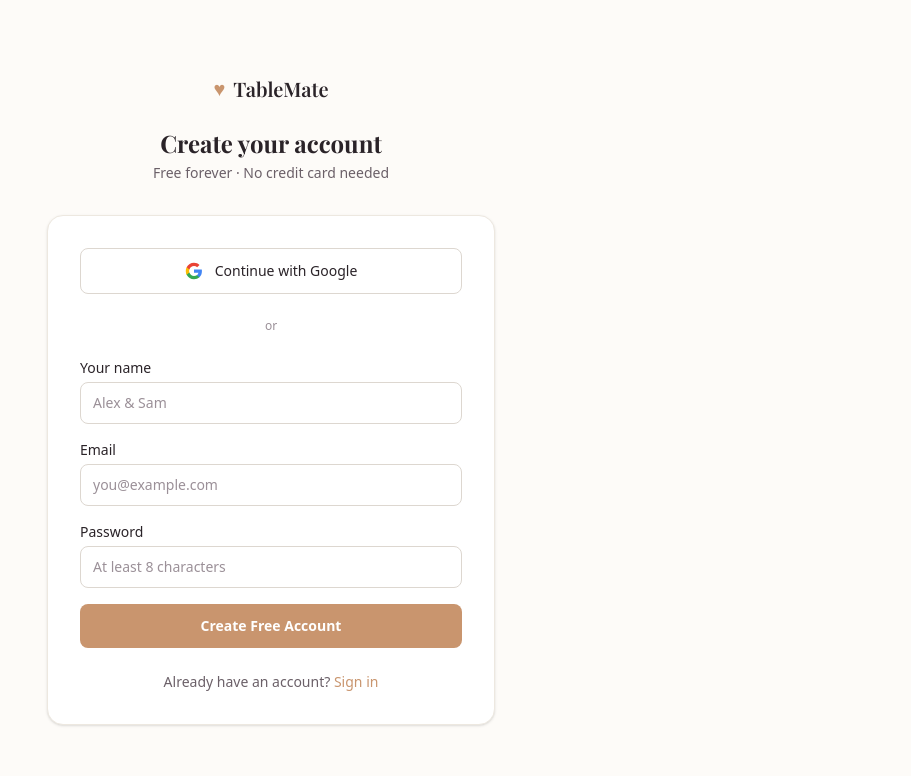
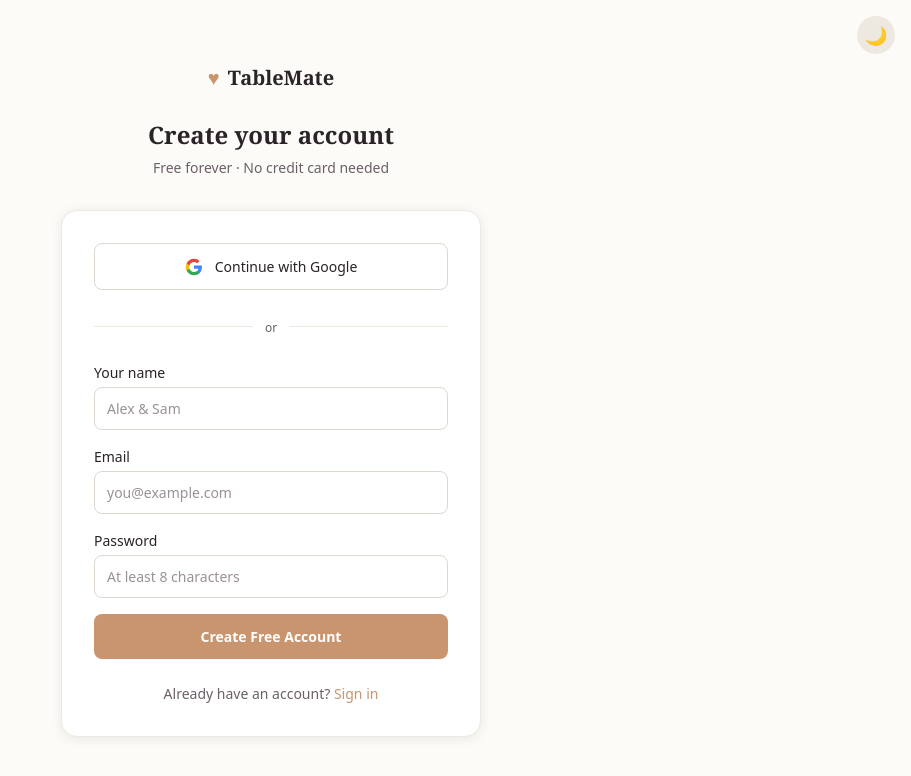
Before and after one commit to Sheggyb/tablemate, a Next.js app: page /signup in a window 1280 px wide. Shown: the top 776 px of the page, without its empty margins (369-1280 px from the left). Built offline with nearby package versions, Linux system fonts and the light colour scheme; a web font is replaced by a local one.

Commit message:
fix: dark mode on login and signup pages

```diff
--- a/src/app/login/page.tsx
+++ b/src/app/login/page.tsx
@@ -1,6 +1,6 @@
 "use client";
 
-import { useState, Suspense } from "react";
+import { useState, useEffect, Suspense } from "react";
 import Link from "next/link";
 import { createClient } from "@/lib/supabase/client";
 import { useRouter, useSearchParams } from "next/navigation";
@@ -10,9 +10,21 @@ function LoginForm() {
   const [password, setPassword] = useState("");
   const [error, setError] = useState("");
   const [loading, setLoading] = useState(false);
+  const [dark, setDark] = useState(false);
   const router = useRouter();
   const searchParams = useSearchParams();
   const redirectTo = searchParams.get("redirectTo") || "/app";
+
+  useEffect(() => {
+    const saved = localStorage.getItem("tm-dark");
+    if (saved === "true") setDark(true);
+  }, []);
+
+  const toggleDark = () => {
+    const next = !dark;
+    setDark(next);
+    localStorage.setItem("tm-dark", String(next));
+  };
 
   const handleLogin = async (e: React.FormEvent) => {
     e.preventDefault();
@@ -36,70 +48,64 @@ function LoginForm() {
     });
   };
 
+  const bg = dark ? "#1A1718" : "#FDFBF8";
+  const card = dark ? "#2A2328" : "#FFFFFF";
+  const border = dark ? "#3D3538" : "#EDE8E0";
+  const textPrimary = dark ? "#F5F0EB" : "#2A2328";
+  const textSecondary = dark ? "#A89FA6" : "#6B6068";
+  const inputBg = dark ? "#1A1718" : "#FFFFFF";
+  const inputBorder = dark ? "#4D4548" : "#DDD7D0";
+  const dividerColor = dark ? "#3D3538" : "#EDE8E0";
+
   return (
-    <div className="min-h-screen bg-[#FDFBF8] flex items-center justify-center px-4">
-      <div className="w-full max-w-md">
-        <div className="text-center mb-8">
-          <Link href="/" className="inline-flex items-center gap-2 mb-6">
-            <span className="text-[#C9956E] text-xl">♥</span>
-            <span className="font-playfair text-xl font-semibold text-[#2A2328]">TableMate</span>
+    <div style={{ minHeight: "100vh", background: bg, display: "flex", alignItems: "center", justifyContent: "center", padding: "0 1rem", transition: "background 0.2s" }}>
+      {/* Dark mode toggle */}
+      <button onClick={toggleDark} style={{ position: "fixed", top: "1rem", right: "1rem", background: dark ? "#3D3538" : "#EDE8E0", border: "none", borderRadius: "50%", width: 38, height: 38, cursor: "pointer", fontSize: 18, display: "flex", alignItems: "center", justifyContent: "center" }}>
+        {dark ? "☀️" : "🌙"}
+      </button>
+
+      <div style={{ width: "100%", maxWidth: 420 }}>
+        <div style={{ textAlign: "center", marginBottom: 32 }}>
+          <Link href="/" style={{ display: "inline-flex", alignItems: "center", gap: 8, marginBottom: 24, textDecoration: "none" }}>
+            <span style={{ color: "#C9956E", fontSize: 20 }}>♥</span>
+            <span style={{ fontFamily: "Georgia, serif", fontSize: 20, fontWeight: 600, color: textPrimary }}>TableMate</span>
           </Link>
-          <h1 className="font-playfair text-2xl font-bold text-[#2A2328]">Welcome back</h1>
-          <p className="text-[#6B6068] text-sm mt-1">Sign in to continue planning</p>
+          <h1 style={{ fontFamily: "Georgia, serif", fontSize: 24, fontWeight: 700, color: textPrimary, margin: 0 }}>Welcome back</h1>
+          <p style={{ color: textSecondary, fontSize: 14, marginTop: 4 }}>Sign in to continue planning</p>
         </div>
 
-        <div className="bg-white rounded-2xl border border-[#EDE8E0] shadow-sm p-8">
-          <button
-            onClick={handleGoogle}
-            className="w-full flex items-center justify-center gap-3 py-3 border border-[#DDD7D0] rounded-lg text-sm font-medium text-[#2A2328] hover:bg-[#FDFBF8] transition-colors mb-6"
-          >
+        <div style={{ background: card, borderRadius: 16, border: `1px solid ${border}`, padding: 32, boxShadow: "0 2px 12px rgba(0,0,0,0.08)" }}>
+          <button onClick={handleGoogle} style={{ width: "100%", display: "flex", alignItems: "center", justifyContent: "center", gap: 12, padding: "12px 0", border: `1px solid ${inputBorder}`, borderRadius: 8, fontSize: 14, fontWeight: 500, color: textPrimary, background: inputBg, cursor: "pointer", marginBottom: 24, transition: "background 0.2s" }}>
             <svg width="18" height="18" viewBox="0 0 24 24"><path d="M22.56 12.25c0-.78-.07-1.53-.2-2.25H12v4.26h5.92c-.26 1.37-1.04 2.53-2.21 3.31v2.77h3.57c2.08-1.92 3.28-4.74 3.28-8.09z" fill="#4285F4"/><path d="M12 23c2.97 0 5.46-.98 7.28-2.66l-3.57-2.77c-.98.66-2.23 1.06-3.71 1.06-2.86 0-5.29-1.93-6.16-4.53H2.18v2.84C3.99 20.53 7.7 23 12 23z" fill="#34A853"/><path d="M5.84 14.09c-.22-.66-.35-1.36-.35-2.09s.13-1.43.35-2.09V7.07H2.18C1.43 8.55 1 10.22 1 12s.43 3.45 1.18 4.93l2.85-2.22.81-.62z" fill="#FBBC05"/><path d="M12 5.38c1.62 0 3.06.56 4.21 1.64l3.15-3.15C17.45 2.09 14.97 1 12 1 7.7 1 3.99 3.47 2.18 7.07l3.66 2.84c.87-2.6 3.3-4.53 6.16-4.53z" fill="#EA4335"/></svg>
             Continue with Google
           </button>
 
-          <div className="relative mb-6">
-            <div className="absolute inset-0 flex items-center"><div className="w-full border-t border-[#EDE8E0]"/></div>
-            <div className="relative flex justify-center text-xs text-[#9B9098] bg-white px-3">or</div>
+          <div style={{ position: "relative", marginBottom: 24, textAlign: "center" }}>
+            <div style={{ position: "absolute", top: "50%", left: 0, right: 0, borderTop: `1px solid ${dividerColor}` }} />
+            <span style={{ position: "relative", background: card, padding: "0 12px", fontSize: 12, color: textSecondary }}>or</span>
           </div>
 
-          <form onSubmit={handleLogin} className="space-y-4">
-            {error && (
-              <div className="p-3 bg-red-50 border border-red-200 rounded-lg text-sm text-red-700">{error}</div>
-            )}
+          <form onSubmit={handleLogin} style={{ display: "flex", flexDirection: "column", gap: 16 }}>
+            {error && <div style={{ padding: 12, background: "#fee2e2", border: "1px solid #fca5a5", borderRadius: 8, fontSize: 14, color: "#b91c1c" }}>{error}</div>}
             <div>
-              <label className="block text-sm font-medium text-[#2A2328] mb-1">Email</label>
-              <input
-                type="email"
-                value={email}
-                onChange={e => setEmail(e.target.value)}
-                required
-                className="w-full px-3 py-2.5 border border-[#DDD7D0] rounded-lg text-sm focus:outline-none focus:border-[#C9956E] focus:ring-2 focus:ring-[#C9956E]/10"
-                placeholder="you@example.com"
-              />
+              <label style={{ display: "block", fontSize: 14, fontWeight: 500, color: textPrimary, marginBottom: 4 }}>Email</label>
+              <input type="email" value={email} onChange={e => setEmail(e.target.value)} required placeholder="you@example.com"
+                style={{ width: "100%", padding: "10px 12px", border: `1px solid ${inputBorder}`, borderRadius: 8, fontSize: 14, background: inputBg, color: textPrimary, outline: "none", boxSizing: "border-box" }} />
             </div>
             <div>
-              <label className="block text-sm font-medium text-[#2A2328] mb-1">Password</label>
-              <input
-                type="password"
-                value={password}
-                onChange={e => setPassword(e.target.value)}
-                required
-                className="w-full px-3 py-2.5 border border-[#DDD7D0] rounded-lg text-sm focus:outline-none focus:border-[#C9956E] focus:ring-2 focus:ring-[#C9956E]/10"
-                placeholder="••••••••"
-              />
+              <label style={{ display: "block", fontSize: 14, fontWeight: 500, color: textPrimary, marginBottom: 4 }}>Password</label>
+              <input type="password" value={password} onChange={e => setPassword(e.target.value)} required placeholder="••••••••"
+                style={{ width: "100%", padding: "10px 12px", border: `1px solid ${inputBorder}`, borderRadius: 8, fontSize: 14, background: inputBg, color: textPrimary, outline: "none", boxSizing: "border-box" }} />
             </div>
-            <button
-              type="submit"
-              disabled={loading}
-              className="w-full py-3 bg-[#C9956E] hover:bg-[#B8845D] disabled:opacity-60 text-white font-semibold rounded-lg text-sm transition-colors"
-            >
+            <button type="submit" disabled={loading}
+              style={{ width: "100%", padding: "12px 0", background: "#C9956E", color: "#fff", fontWeight: 600, fontSize: 14, border: "none", borderRadius: 8, cursor: loading ? "not-allowed" : "pointer", opacity: loading ? 0.6 : 1, transition: "background 0.2s" }}>
               {loading ? "Signing in…" : "Sign In"}
             </button>
           </form>
 
-          <p className="text-center text-sm text-[#6B6068] mt-6">
+          <p style={{ textAlign: "center", fontSize: 14, color: textSecondary, marginTop: 24, marginBottom: 0 }}>
             Don&apos;t have an account?{" "}
-            <Link href="/signup" className="text-[#C9956E] hover:underline font-medium">Sign up free</Link>
+            <Link href="/signup" style={{ color: "#C9956E", fontWeight: 500, textDecoration: "none" }}>Sign up free</Link>
           </p>
         </div>
       </div>
--- a/src/app/signup/page.tsx
+++ b/src/app/signup/page.tsx
@@ -1,6 +1,6 @@
 "use client";
 
-import { useState, Suspense } from "react";
+import { useState, useEffect, Suspense } from "react";
 import Link from "next/link";
 import { createClient } from "@/lib/supabase/client";
 import { useRouter, useSearchParams } from "next/navigation";
@@ -12,9 +12,21 @@ function SignupForm() {
   const [error, setError] = useState("");
   const [success, setSuccess] = useState(false);
   const [loading, setLoading] = useState(false);
+  const [dark, setDark] = useState(false);
   const searchParams = useSearchParams();
   const plan = searchParams.get("plan") || "free";
   const router = useRouter();
+
+  useEffect(() => {
+    const saved = localStorage.getItem("tm-dark");
+    if (saved === "true") setDark(true);
+  }, []);
+
+  const toggleDark = () => {
+    const next = !dark;
+    setDark(next);
+    localStorage.setItem("tm-dark", String(next));
+  };
 
   const handleSignup = async (e: React.FormEvent) => {
     e.preventDefault();
@@ -26,7 +38,7 @@ function SignupForm() {
       password,
       options: {
         data: { full_name: name },
-        emailRedirectTo: `${window.location.origin}/auth/callback?next=/app${plan !== 'free' ? `?upgrade=${plan}` : ''}`,
+        emailRedirectTo: `${window.location.origin}/auth/callback?next=/app${plan !== "free" ? `?upgrade=${plan}` : ""}`,
       },
     });
     if (error) {
@@ -41,78 +53,86 @@ function SignupForm() {
     const supabase = createClient();
     await supabase.auth.signInWithOAuth({
       provider: "google",
-      options: { redirectTo: `${window.location.origin}/auth/callback?next=/app${plan !== 'free' ? `?upgrade=${plan}` : ''}` },
+      options: { redirectTo: `${window.location.origin}/auth/callback?next=/app${plan !== "free" ? `?upgrade=${plan}` : ""}` },
     });
   };
 
+  const bg = dark ? "#1A1718" : "#FDFBF8";
+  const card = dark ? "#2A2328" : "#FFFFFF";
+  const border = dark ? "#3D3538" : "#EDE8E0";
+  const textPrimary = dark ? "#F5F0EB" : "#2A2328";
+  const textSecondary = dark ? "#A89FA6" : "#6B6068";
+  const inputBg = dark ? "#1A1718" : "#FFFFFF";
+  const inputBorder = dark ? "#4D4548" : "#DDD7D0";
+  const dividerColor = dark ? "#3D3538" : "#EDE8E0";
+
   if (success) {
     return (
-      <div className="min-h-screen bg-[#FDFBF8] flex items-center justify-center px-4">
-        <div className="text-center max-w-sm">
-          <div className="text-5xl mb-4">💌</div>
-          <h2 className="font-playfair text-2xl font-bold text-[#2A2328] mb-2">Check your email</h2>
-          <p className="text-[#6B6068] text-sm">We sent a confirmation link to <strong>{email}</strong>. Click it to activate your account.</p>
-          <Link href="/login" className="inline-block mt-6 text-sm text-[#C9956E] hover:underline">Back to sign in</Link>
+      <div style={{ minHeight: "100vh", background: bg, display: "flex", alignItems: "center", justifyContent: "center", padding: "0 1rem" }}>
+        <div style={{ textAlign: "center", maxWidth: 380 }}>
+          <div style={{ fontSize: 48, marginBottom: 16 }}>💌</div>
+          <h2 style={{ fontFamily: "Georgia, serif", fontSize: 24, fontWeight: 700, color: textPrimary, marginBottom: 8 }}>Check your email</h2>
+          <p style={{ color: textSecondary, fontSize: 14 }}>We sent a confirmation link to <strong>{email}</strong>. Click it to activate your account.</p>
+          <Link href="/login" style={{ display: "inline-block", marginTop: 24, fontSize: 14, color: "#C9956E", textDecoration: "none" }}>Back to sign in</Link>
         </div>
       </div>
     );
   }
 
   return (
-    <div className="min-h-screen bg-[#FDFBF8] flex items-center justify-center px-4">
-      <div className="w-full max-w-md">
-        <div className="text-center mb-8">
-          <Link href="/" className="inline-flex items-center gap-2 mb-6">
-            <span className="text-[#C9956E] text-xl">♥</span>
-            <span className="font-playfair text-xl font-semibold text-[#2A2328]">TableMate</span>
+    <div style={{ minHeight: "100vh", background: bg, display: "flex", alignItems: "center", justifyContent: "center", padding: "0 1rem", transition: "background 0.2s" }}>
+      {/* Dark mode toggle */}
+      <button onClick={toggleDark} style={{ position: "fixed", top: "1rem", right: "1rem", background: dark ? "#3D3538" : "#EDE8E0", border: "none", borderRadius: "50%", width: 38, height: 38, cursor: "pointer", fontSize: 18, display: "flex", alignItems: "center", justifyContent: "center" }}>
+        {dark ? "☀️" : "🌙"}
+      </button>
+
+      <div style={{ width: "100%", maxWidth: 420 }}>
+        <div style={{ textAlign: "center", marginBottom: 32 }}>
+          <Link href="/" style={{ display: "inline-flex", alignItems: "center", gap: 8, marginBottom: 24, textDecoration: "none" }}>
+            <span style={{ color: "#C9956E", fontSize: 20 }}>♥</span>
+            <span style={{ fontFamily: "Georgia, serif", fontSize: 20, fontWeight: 600, color: textPrimary }}>TableMate</span>
           </Link>
-          <h1 className="font-playfair text-2xl font-bold text-[#2A2328]">Create your account</h1>
-          <p className="text-[#6B6068] text-sm mt-1">Free forever · No credit card needed</p>
+          <h1 style={{ fontFamily: "Georgia, serif", fontSize: 24, fontWeight: 700, color: textPrimary, margin: 0 }}>Create your account</h1>
+          <p style={{ color: textSecondary, fontSize: 14, marginTop: 4 }}>Free forever · No credit card needed</p>
         </div>
 
-        <div className="bg-white rounded-2xl border border-[#EDE8E0] shadow-sm p-8">
-          <button
-            onClick={handleGoogle}
-            className="w-full flex items-center justify-center gap-3 py-3 border border-[#DDD7D0] rounded-lg text-sm font-medium text-[#2A2328] hover:bg-[#FDFBF8] transition-colors mb-6"
-          >
+        <div style={{ background: card, borderRadius: 16, border: `1px solid ${border}`, padding: 32, boxShadow: "0 2px 12px rgba(0,0,0,0.08)" }}>
+          <button onClick={handleGoogle} style={{ width: "100%", display: "flex", alignItems: "center", justifyContent: "center", gap: 12, padding: "12px 0", border: `1px solid ${inputBorder}`, borderRadius: 8, fontSize: 14, fontWeight: 500, color: textPrimary, background: inputBg, cursor: "pointer", marginBottom: 24 }}>
             <svg width="18" height="18" viewBox="0 0 24 24"><path d="M22.56 12.25c0-.78-.07-1.53-.2-2.25H12v4.26h5.92c-.26 1.37-1.04 2.53-2.21 3.31v2.77h3.57c2.08-1.92 3.28-4.74 3.28-8.09z" fill="#4285F4"/><path d="M12 23c2.97 0 5.46-.98 7.28-2.66l-3.57-2.77c-.98.66-2.23 1.06-3.71 1.06-2.86 0-5.29-1.93-6.16-4.53H2.18v2.84C3.99 20.53 7.7 23 12 23z" fill="#34A853"/><path d="M5.84 14.09c-.22-.66-.35-1.36-.35-2.09s.13-1.43.35-2.09V7.07H2.18C1.43 8.55 1 10.22 1 12s.43 3.45 1.18 4.93l2.85-2.22.81-.62z" fill="#FBBC05"/><path d="M12 5.38c1.62 0 3.06.56 4.21 1.64l3.15-3.15C17.45 2.09 14.97 1 12 1 7.7 1 3.99 3.47 2.18 7.07l3.66 2.84c.87-2.6 3.3-4.53 6.16-4.53z" fill="#EA4335"/></svg>
             Continue with Google
           </button>
 
-          <div className="relative mb-6">
-            <div className="absolute inset-0 flex items-center"><div className="w-full border-t border-[#EDE8E0]"/></div>
-            <div className="relative flex justify-center text-xs text-[#9B9098] bg-white px-3">or</div>
+          <div style={{ position: "relative", marginBottom: 24, textAlign: "center" }}>
+            <div style={{ position: "absolute", top: "50%", left: 0, right: 0, borderTop: `1px solid ${dividerColor}` }} />
+            <span style={{ position: "relative", background: card, padding: "0 12px", fontSize: 12, color: textSecondary }}>or</span>
           </div>
 
-          <form onSubmit={handleSignup} className="space-y-4">
-            {error && <div className="p-3 bg-red-50 border border-red-200 rounded-lg text-sm text-red-700">{error}</div>}
+          <form onSubmit={handleSignup} style={{ display: "flex", flexDirection: "column", gap: 16 }}>
+            {error && <div style={{ padding: 12, background: "#fee2e2", border: "1px solid #fca5a5", borderRadius: 8, fontSize: 14, color: "#b91c1c" }}>{error}</div>}
             <div>
-              <label className="block text-sm font-medium text-[#2A2328] mb-1">Your name</label>
-              <input type="text" value={name} onChange={e => setName(e.target.value)} required
-                className="w-full px-3 py-2.5 border border-[#DDD7D0] rounded-lg text-sm focus:outline-none focus:border-[#C9956E]"
-                placeholder="Alex & Sam"/>
+              <label style={{ display: "block", fontSize: 14, fontWeight: 500, color: textPrimary, marginBottom: 4 }}>Your name</label>
+              <input type="text" value={name} onChange={e => setName(e.target.value)} required placeholder="Alex & Sam"
+                style={{ width: "100%", padding: "10px 12px", border: `1px solid ${inputBorder}`, borderRadius: 8, fontSize: 14, background: inputBg, color: textPrimary, outline: "none", boxSizing: "border-box" }} />
             </div>
             <div>
-              <label className="block text-sm font-medium text-[#2A2328] mb-1">Email</label>
-              <input type="email" value={email} onChange={e => setEmail(e.target.value)} required
-                className="w-full px-3 py-2.5 border border-[#DDD7D0] rounded-lg text-sm focus:outline-none focus:border-[#C9956E]"
-                placeholder="you@example.com"/>
+              <label style={{ display: "block", fontSize: 14, fontWeight: 500, color: textPrimary, marginBottom: 4 }}>Email</label>
+              <input type="email" value={email} onChange={e => setEmail(e.target.value)} required placeholder="you@example.com"
+                style={{ width: "100%", padding: "10px 12px", border: `1px solid ${inputBorder}`, borderRadius: 8, fontSize: 14, background: inputBg, color: textPrimary, outline: "none", boxSizing: "border-box" }} />
             </div>
             <div>
-              <label className="block text-sm font-medium text-[#2A2328] mb-1">Password</label>
-              <input type="password" value={password} onChange={e => setPassword(e.target.value)} required minLength={8}
-                className="w-full px-3 py-2.5 border border-[#DDD7D0] rounded-lg text-sm focus:outline-none focus:border-[#C9956E]"
-                placeholder="At least 8 characters"/>
+              <label style={{ display: "block", fontSize: 14, fontWeight: 500, color: textPrimary, marginBottom: 4 }}>Password</label>
+              <input type="password" value={password} onChange={e => setPassword(e.target.value)} required minLength={8} placeholder="At least 8 characters"
+                style={{ width: "100%", padding: "10px 12px", border: `1px solid ${inputBorder}`, borderRadius: 8, fontSize: 14, background: inputBg, color: textPrimary, outline: "none", boxSizing: "border-box" }} />
             </div>
             <button type="submit" disabled={loading}
-              className="w-full py-3 bg-[#C9956E] hover:bg-[#B8845D] disabled:opacity-60 text-white font-semibold rounded-lg text-sm transition-colors">
+              style={{ width: "100%", padding: "12px 0", background: "#C9956E", color: "#fff", fontWeight: 600, fontSize: 14, border: "none", borderRadius: 8, cursor: loading ? "not-allowed" : "pointer", opacity: loading ? 0.6 : 1 }}>
               {loading ? "Creating account…" : "Create Free Account"}
             </button>
           </form>
 
-          <p className="text-center text-sm text-[#6B6068] mt-6">
+          <p style={{ textAlign: "center", fontSize: 14, color: textSecondary, marginTop: 24, marginBottom: 0 }}>
             Already have an account?{" "}
-            <Link href="/login" className="text-[#C9956E] hover:underline font-medium">Sign in</Link>
+            <Link href="/login" style={{ color: "#C9956E", fontWeight: 500, textDecoration: "none" }}>Sign in</Link>
           </p>
         </div>
       </div>
```
